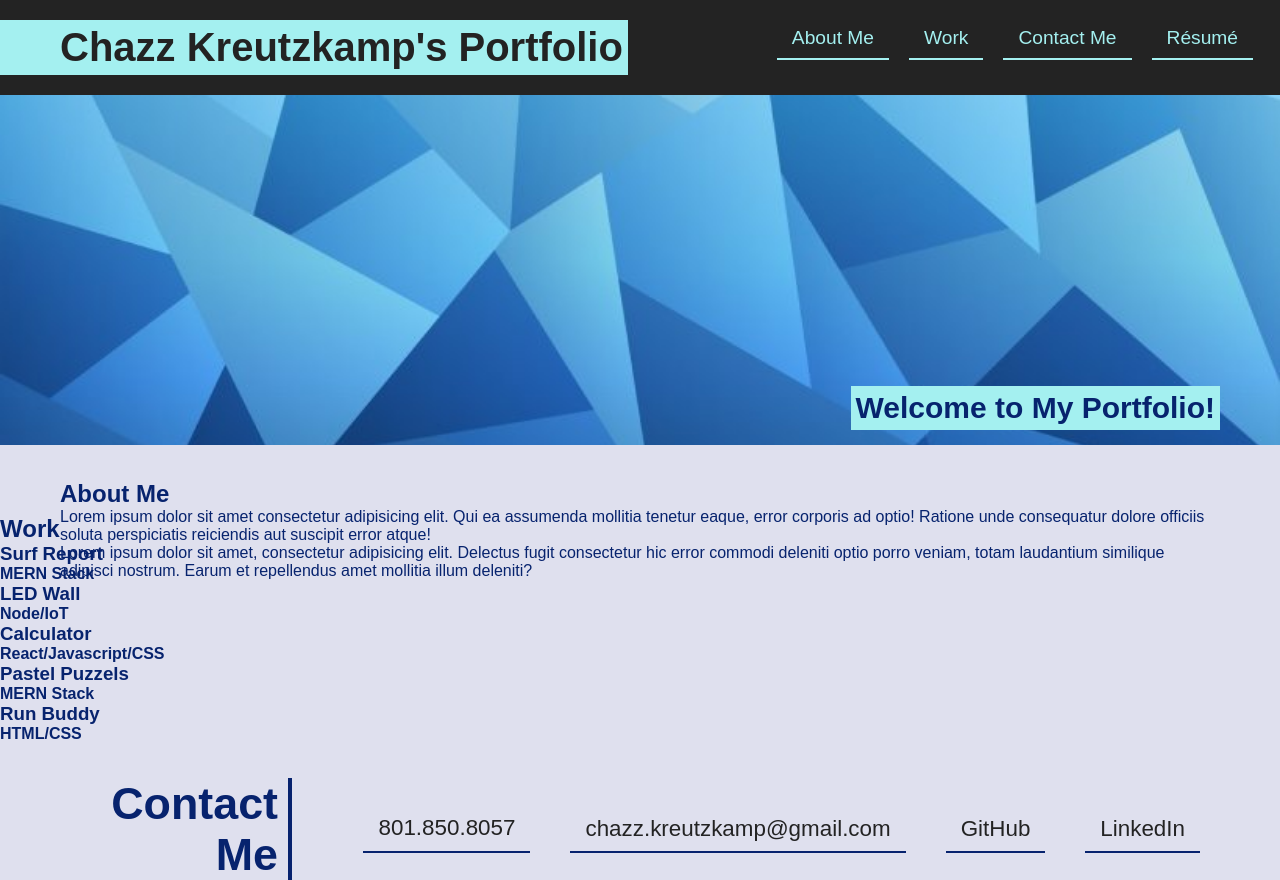
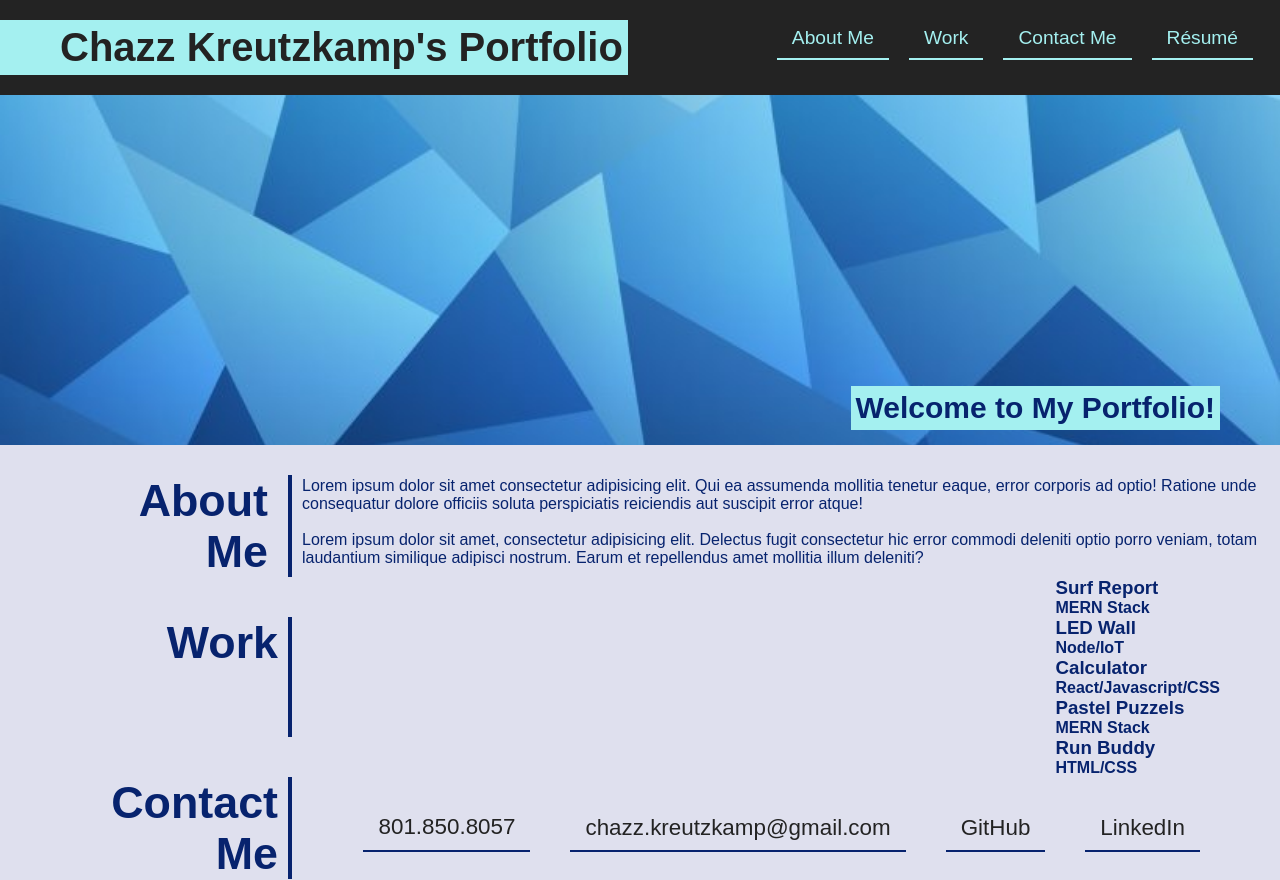
Before and after one commit to ChazzKreutzkamp/My-Portfolio, a plain HTML site: page index.html in a window 1280 px wide. Drawn offline with Linux system fonts and the light colour scheme.

Commit message:
About Me section has been styled in the style.css file

```diff
--- a/assets/css/style.css
+++ b/assets/css/style.css
@@ -74,24 +74,44 @@ header nav ul a {
 .hero-welcome h2 {
     font-size: 30px;
 }
-
 /* About Me begins */
 .intro {
-    padding: 35px 60px;
+    padding: 30px 0 0 45px;
     display: flex;
     flex-wrap: wrap;
-    height: 3.1em;
     justify-content: space-between;
 }
-
+.intro h2 {
+    padding: 0 20px;
+    width: 20%;
+    font-size: 3.5vw;
+    border-right: 4px solid var(--primary-color);
+    text-align: right;
+}
+.intro p {
+    padding: 2px 10px;
+    width: 80%;
+}
 /* Work */
-
+.showcase {
+    padding: 0 60px;
+    display: flex;
+    flex-wrap: wrap;
+    justify-content: space-between;
+}
+.showcase h2 {
+    padding: 0 10px;
+    margin: 40px 0;
+    width: 20%;
+    font-size: 3.5vw;
+    border-right: 4px solid var(--primary-color);
+    text-align: right;
+}
 /* Contact Me */
 .contact {
-    padding: 35px 60px;
+    padding: 0 60px;
     display: flex;
     flex-wrap: wrap;
-    height: 3.1em;
     justify-content: space-between;
 }
 .contact h2{
--- a/index.html
+++ b/index.html
@@ -41,12 +41,11 @@
         <section id="about-me" class="intro">
                 <h2>About Me</h2>
                 <p>
-                    Lorem ipsum dolor sit amet consectetur adipisicing elit. Qui ea assumenda mollitia tenetur eaque, error corporis ad optio! Ratione unde consequatur dolore officiis soluta perspiciatis reiciendis aut suscipit error atque! <br/>
+                    Lorem ipsum dolor sit amet consectetur adipisicing elit. Qui ea assumenda mollitia tenetur eaque, error corporis ad optio! Ratione unde consequatur dolore officiis soluta perspiciatis reiciendis aut suscipit error atque! <br/><br/>
                     Lorem ipsum dolor sit amet, consectetur adipisicing elit. Delectus fugit consectetur hic error commodi deleniti optio porro veniam, totam laudantium similique adipisci nostrum. Earum et repellendus amet mollitia illum deleniti?
                 </p>
         </section>
         <section id="work" class="showcase">
-            <div class="showcase-wrapper">
             <h2>Work</h2>
             <div class="showcase-item-wrapper">
                 <div class="showcase-item showcase-first-item">
@@ -76,7 +75,6 @@
                     <H4>HTML/CSS</H4>
                 </div>
             </div>
-            </div>
         </section>
         <section id="contact-me" class="contact">
             <h2>Contact Me</h2>
```
Lines whose indentation alone changed are shown as unchanged.
